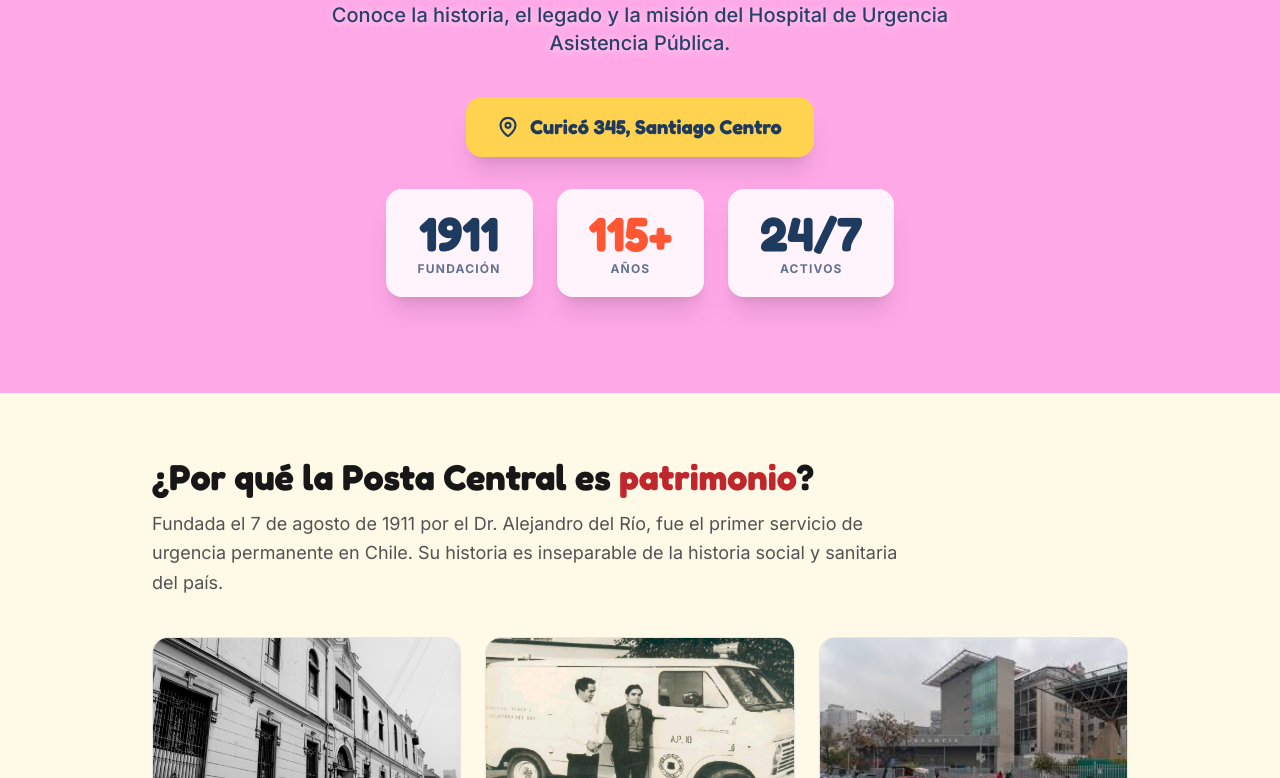
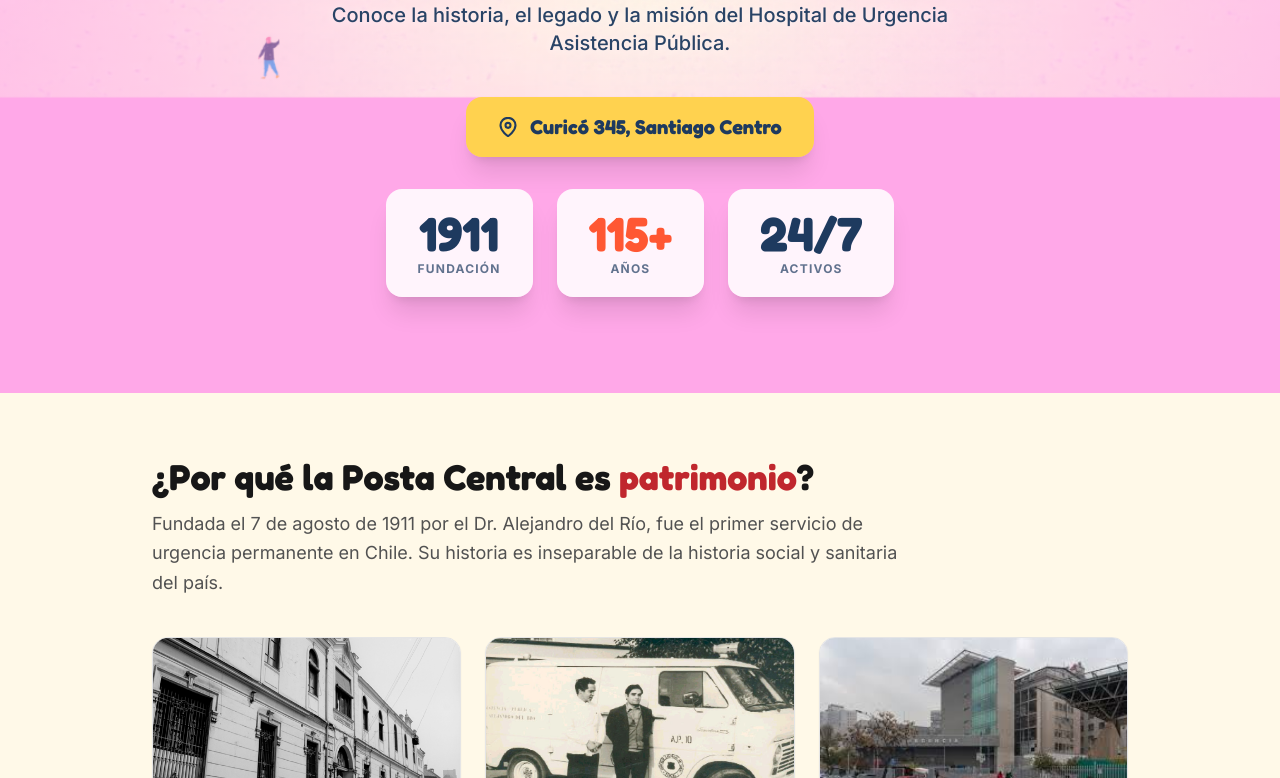
Before and after one commit to evelyncaceresburrows-cpu/dia-patrimonio-huap, a website: page public/index.html in a window 1280 px wide. Shown: the part 524-1302 px from the top of the page. Drawn offline with nearby package versions, Linux system fonts and the light colour scheme.

Commit message:
fix(hero): fallback al banner anterior si banner-home.png aún no existe

```diff
--- a/public/index.html
+++ b/public/index.html
@@ -220,11 +220,11 @@ h1, h2, h3, .font-display {
 <div id="view-inicio" class="view active">
   <!-- Hero -->
   <div class="relative overflow-hidden" style="min-height: 70vh; background-color: #FFA8E8;">
-    <!-- Banner ilustrado de fondo -->
+    <!-- Banner ilustrado de fondo (con fallback al banner anterior si banner-home.png aún no existe) -->
     <img src="uploads/banner-home.png" alt="" aria-hidden="true"
          class="absolute inset-0 w-full h-full object-cover object-center pointer-events-none select-none"
          style="opacity: 1;"
-         onerror="this.style.display='none'">
+         onerror="if(this.dataset.fb!=='1'){this.dataset.fb='1';this.src='uploads/Diseño sin título (5).png';}else{this.style.display='none';}">
 
     <!-- Veladura para legibilidad sobre las ilustraciones -->
     <div class="absolute inset-0 pointer-events-none" style="background: radial-gradient(ellipse at center, rgba(255,168,232,0.05) 0%, rgba(255,168,232,0.55) 55%, rgba(255,168,232,0.85) 100%);"></div>
```
